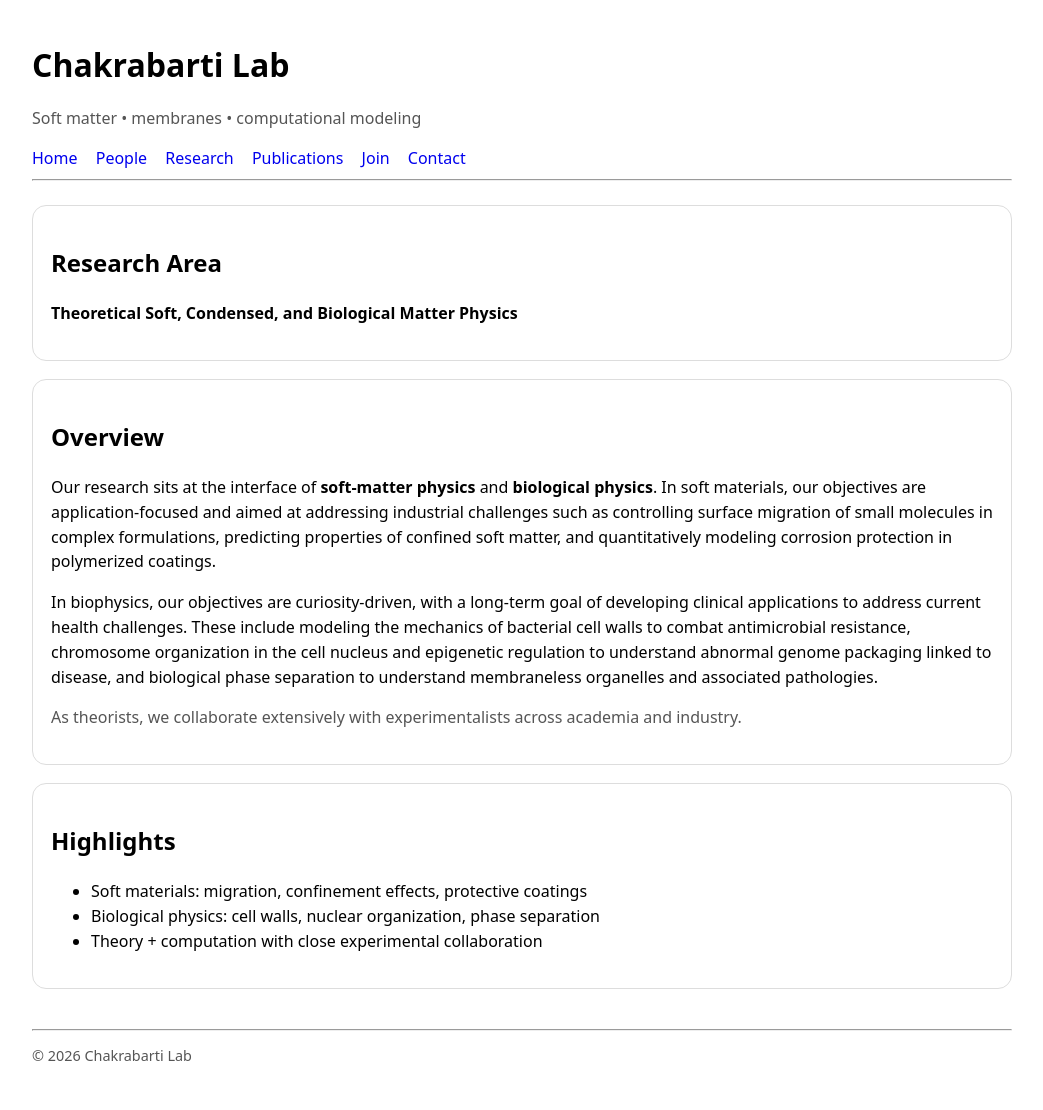
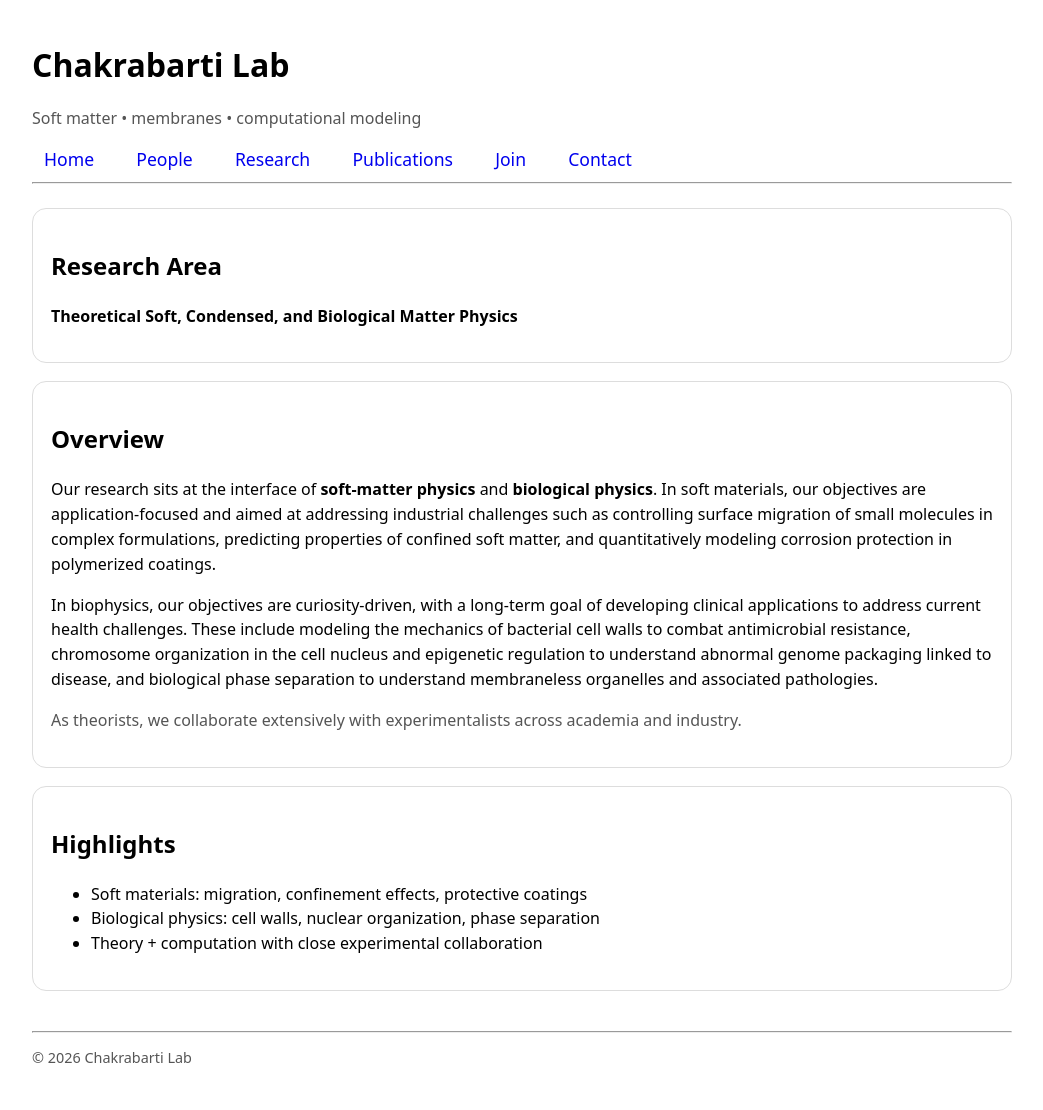
Before and after one commit to skg43/chakrabarti-lab, a Jekyll site: the page built from index.html, in a window 1280 px wide. Shown: the whole page, without its empty margins (118-1161 px from the left). Built offline with Jekyll 4.4.1, drawn with Linux system fonts in a browser that asks for light colours.

Commit message:
Enhance navbar styling

```diff
--- a/assets/css/style.css
+++ b/assets/css/style.css
@@ -23,3 +23,25 @@ nav a:hover{ text-decoration: underline; }
 .muted{ color:#555; }
 footer{ margin-top: 40px; font-size: 0.9rem; color: #555; }
 h1{ margin-bottom: 6px; }
+
+/* ===== Navigation Styling ===== */
+
+nav {
+  margin-top: 12px;
+}
+
+nav a {
+  font-size: 1.1rem;          /* bigger text */
+  font-weight: 500;           /* slightly bold */
+  padding: 6px 12px;          /* button feel */
+  border-radius: 6px;
+  transition: background 0.2s ease, color 0.2s ease;
+}
+
+nav a:hover {
+  background-color: #f0f0f0;  /* subtle highlight */
+}
+
+nav a:first-child {
+  margin-left: 0;
+}
```
